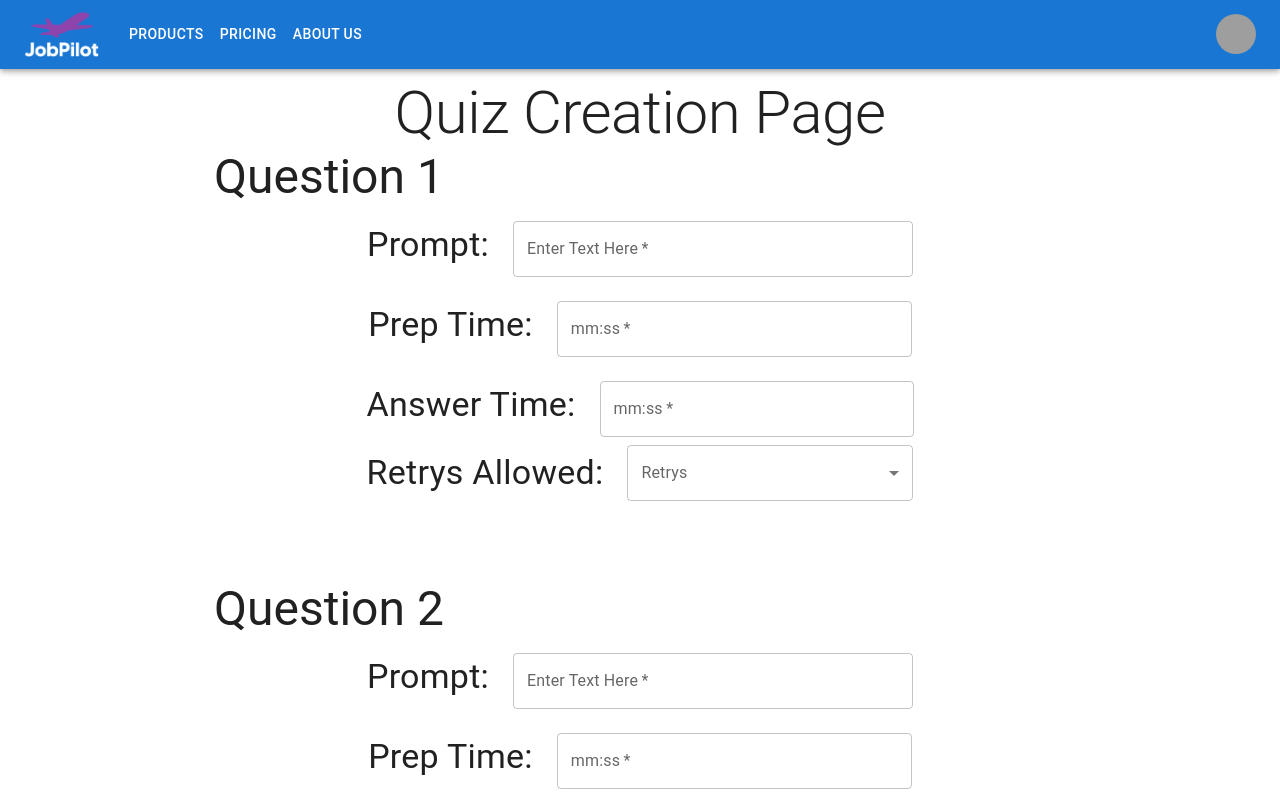
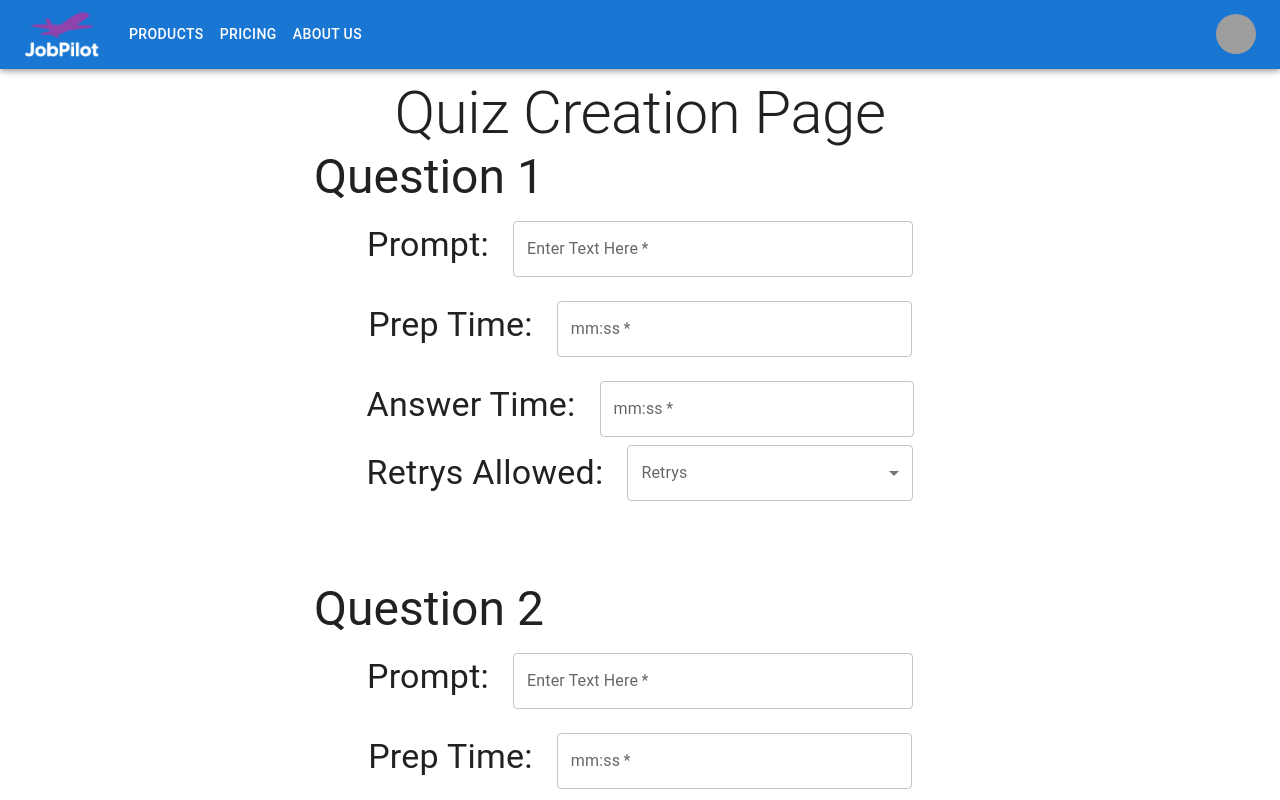
Before and after one commit to thejobpilot/frontend, a Next.js app: page /questiontemplate in a window 1280 px wide. Shown: the top 800 px of the page. Built offline with nearby package versions, Linux system fonts and the light colour scheme; grey boxes are pictures that could not be loaded.

Commit message:
interviewQuestion: finished padding and ui

```diff
--- a/src/components/interviewQuestion.tsx
+++ b/src/components/interviewQuestion.tsx
@@ -41,13 +41,16 @@ export default function QuestionContainter(props: { num: any; }) {
       autoComplete="off"
       >  */}
        <div style={divStyle}>
-        <Typography variant="h3">Question {num} </Typography>
+        <Typography variant="h3" align="left" marginLeft="100px">Question {num} </Typography>
       </div>
 
       <div style={divStyle}>
 
 
         <Grid container direction="row" alignItems="center" spacing={3} justifyContent="center">
+          {/* <Grid item xs={12} >
+            <Typography variant="h3">Question {num} </Typography>
+          </Grid> */}
           <Grid item>
             <Typography variant="h4">Prompt:</Typography>
           </Grid>
```
